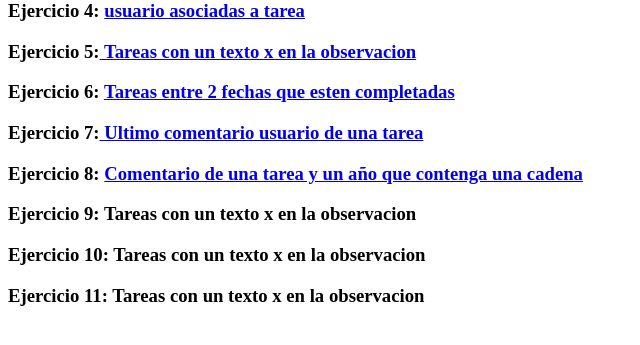
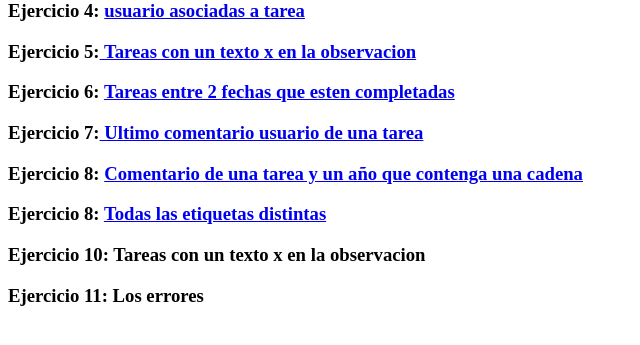
Before and after one commit to GuerraSalasIvan/escenarios, a Django app: page / in a window 1280 px wide. Shown: the part 141-486 px from the top of the page, without its empty margins (0-640 px from the left). Run offline with Django 3.2, Linux system fonts and the light colour scheme.

Commit message:
terminado hasta los errores

```diff
--- a/mysite/urls.py
+++ b/mysite/urls.py
@@ -20,3 +20,8 @@ urlpatterns = [
     path('admin/', admin.site.urls),
     path('', include('pruebaModelos.urls')),
 ]
+
+handler404 = 'pruebaModelos.views.mi_error_404'
+handler403 = 'pruebaModelos.views.mi_error_403'
+handler400 = 'pruebaModelos.views.mi_error_400'
+handler500 = 'pruebaModelos.views.mi_error_500'
--- a/pruebaModelos/templates/index.html
+++ b/pruebaModelos/templates/index.html
@@ -26,11 +26,11 @@
 
         <h3> Ejercicio 8: <a href="{% url 'comentario_tarea_año' 1 'si' 2023 %}"> Comentario de una tarea y un año que contenga una cadena</a> </h3>
 
-        <h3> Ejercicio 9: Tareas con un texto x en la observacion</a> </h3>
+        <h3> Ejercicio 8: <a href="{% url 'lista_etiquetas' %}"> Todas las etiquetas distintas</a> </h3>
 
         <h3> Ejercicio 10: Tareas con un texto x en la observacion</a> </h3>
 
-        <h3> Ejercicio 11: Tareas con un texto x en la observacion</a> </h3>
+        <h3> Ejercicio 11: Los errores</a> </h3>
 
     </body>
 </html>
--- a/pruebaModelos/urls.py
+++ b/pruebaModelos/urls.py
@@ -18,5 +18,5 @@ urlpatterns = [
 
     path('comentario_tarea_año/<int:id_tarea>/<str:texto>/<int:anyo>',views.comentario_tarea_año, name='comentario_tarea_año'),
 
-
+    path('lista_etiquetas',views.lista_etiquetas, name='lista_etiquetas'),
 ]
--- a/pruebaModelos/views.py
+++ b/pruebaModelos/views.py
@@ -1,5 +1,6 @@
 from django.shortcuts import render
 from .models import *
+from django.views.defaults import page_not_found
 
 # Create your views here.
 
@@ -37,7 +38,27 @@ def ultimo_usuario_comentado_tarea(request, id_proyecto):
 
     return render(request, 'comentario/mostrar_comentario.html', {'comentario':comentario})
 
+
 def comentario_tarea_año(request, id_tarea, texto, anyo):
     comentario = Comentario.objects.select_related("autor").select_related("rel_tarea").filter(rel_tarea=id_tarea).filter(contenido__contains=texto).filter(fechaComentario__year=anyo).all()
 
     return render(request, 'comentario/mostrar.html', {'comentario':comentario})
+
+def lista_etiquetas(request):
+    etiquetas = Etiqueta.objects.distinct()
+
+    return render(request, 'etiqueta/mostrar.html', {'etiqueta':etiquetas})
+
+# ERRORES
+
+def mi_error_404(request, exception=None):
+    return render (request, 'errores/404.html',None, None, 404)
+
+def mi_error_403 (request, exception=None):
+    return render (request, 'errores/403.html',None, None, 403)
+
+def mi_error_400 (request, exception=None):
+    return render (request, 'errores/400.html',None, None, 400)
+
+def mi_error_500(request, exception=None):
+    return render (request, 'errores/500.html',None, None, 500)
```
Also changed, not shown: pruebaModelos/templates/errores/400.html (added, +12 -0 lines), pruebaModelos/templates/errores/403.html (added, +12 -0 lines), pruebaModelos/templates/errores/404.html (added, +12 -0 lines), pruebaModelos/templates/errores/500.html (added, +12 -0 lines), pruebaModelos/templates/etiqueta/mostrar.html (added, +29 -0 lines).
